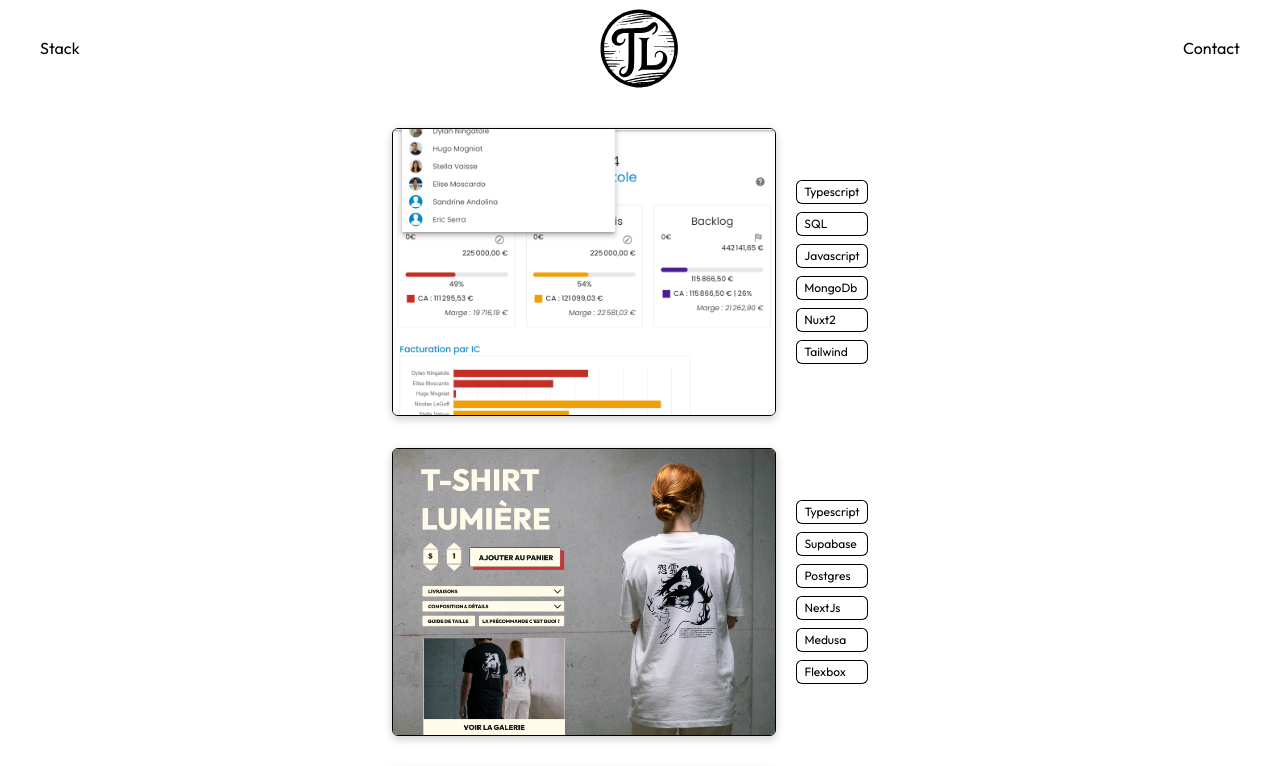
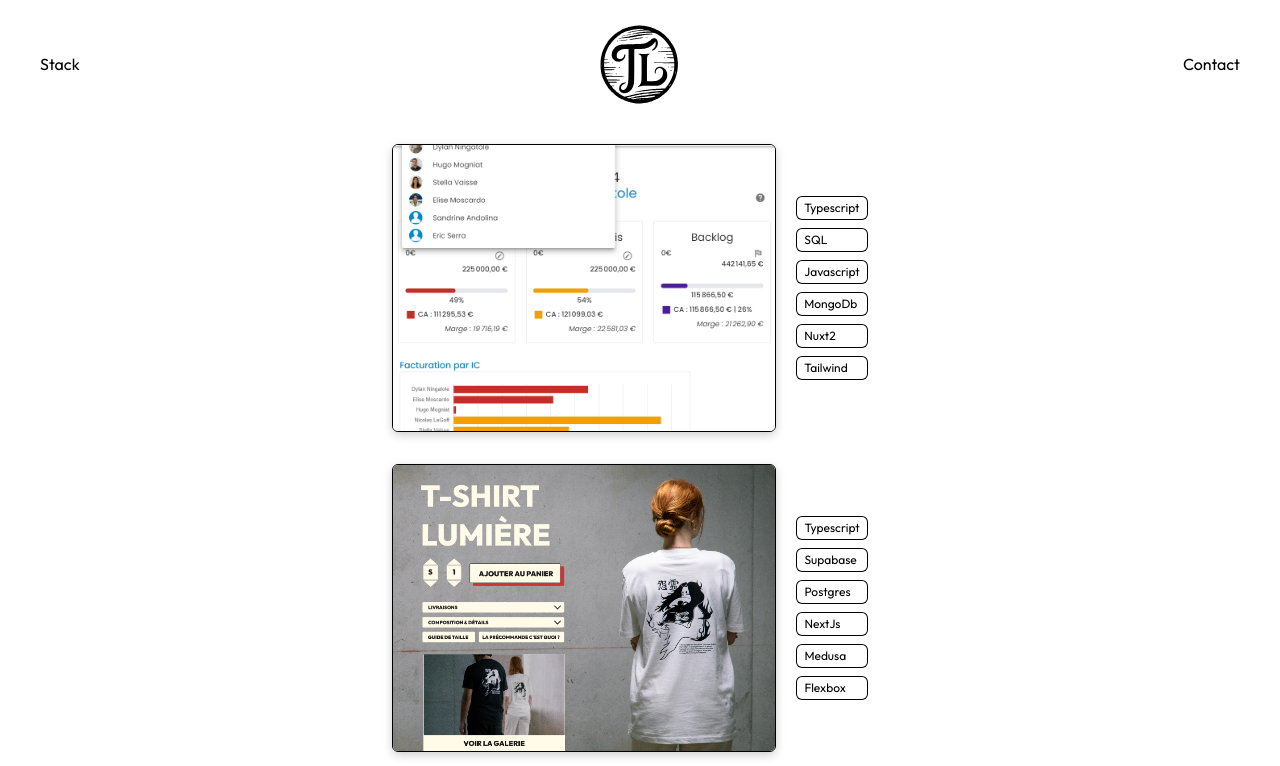
Before and after one commit to TheoLalande/portefolio, a Next.js app: page / in a window 1280 px wide. Shown: the top 766 px of the page. Built offline with nearby package versions, Linux system fonts and the light colour scheme.

Commit message:
ajout de padding a la navbar

```diff
--- a/src/app/components/common/Navbar.jsx
+++ b/src/app/components/common/Navbar.jsx
@@ -3,7 +3,7 @@ import React from "react";
 
 const Navbar = () => {
   return (
-    <div className="text-black flex flex-row justify-between items-center pt-2 px-10 w-full">
+    <div className="text-black flex flex-row justify-between items-center pt-6 px-10 w-full">
       <a href="/" className="flex w-1/3 text-base justify-start ">
         Stack
       </a>
--- a/src/app/page.js
+++ b/src/app/page.js
@@ -1,7 +1,6 @@
 "use client";
 import Projects from "./utils/enums/ProjectsData";
 import LandingPage from "./components/common/Landing/LandingPage";
-import GaleryModal from "./components/Projects/GaleryModal";
 import Project from "./components/Projects/Project";
 export default function Home() {
   return (
```
